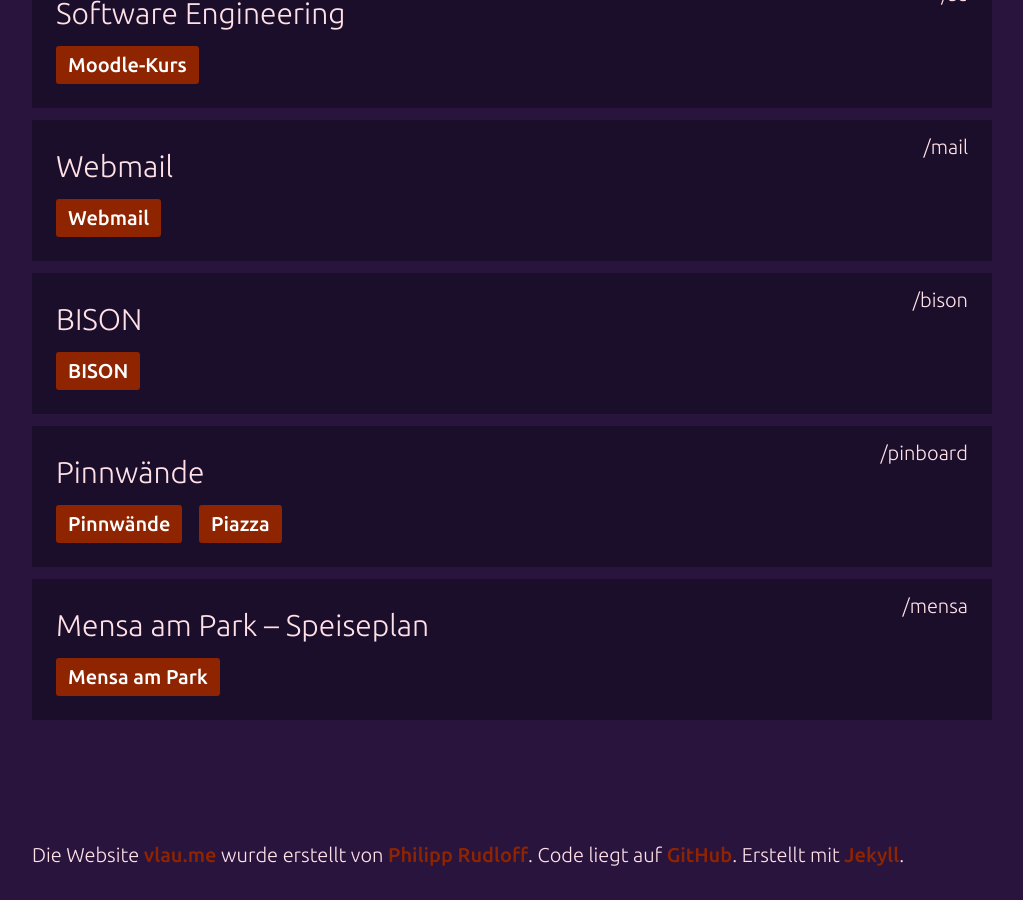
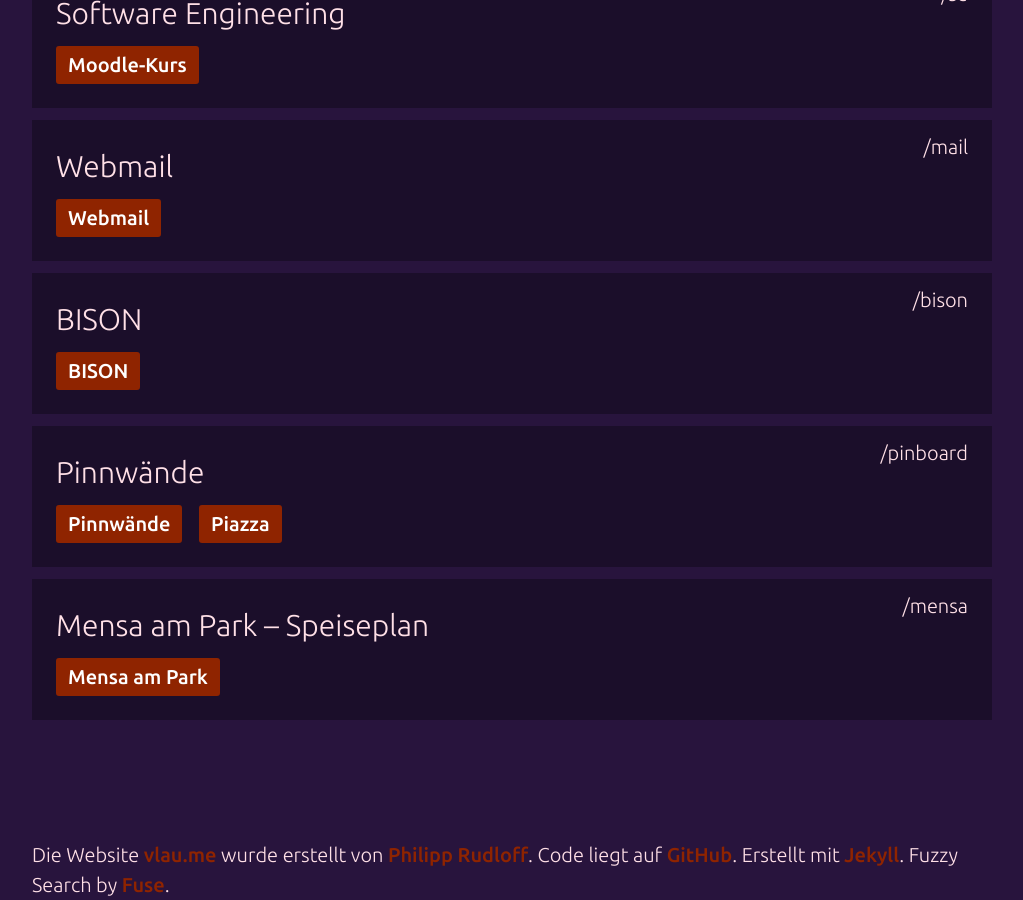
Before and after one commit to kleinfreund/hyperlink.cool, a Jekyll site: the page built from index.html, in a window 1280 px wide and 900 px high, scrolled down 2039 px. Shown: the whole window, without its empty margins (128-1151 px from the left). Built offline with Jekyll 4.4.1, drawn with Linux system fonts in a browser that asks for light colours; before the commit the page ends 2909 px from its top, so only the background shows below that.

Commit message:
Add Fuse note to footer

```diff
--- a/_layouts/default.html
+++ b/_layouts/default.html
@@ -75,7 +75,7 @@
 
     <footer class="site-foot">
         <div class="wrapper">
-            <p>Die Website <a href="/">vlau.me</a> wurde erstellt von <a href="{{ site.author.website }}">Philipp Rudloff</a>. Code liegt auf <a href="https://github.com/kleinfreund/vlau.me">GitHub</a>. Erstellt mit <a href="http://jekyllrb.com/">Jekyll</a>.</p>
+            <p>Die Website <a href="/">vlau.me</a> wurde erstellt von <a href="{{ site.author.website }}">Philipp Rudloff</a>. Code liegt auf <a href="https://github.com/kleinfreund/vlau.me">GitHub</a>. Erstellt mit <a href="http://jekyllrb.com/">Jekyll</a>. Fuzzy Search by <a href="https://github.com/krisk/Fuse">Fuse</a>.</p>
         </div>
     </footer>
 
```
